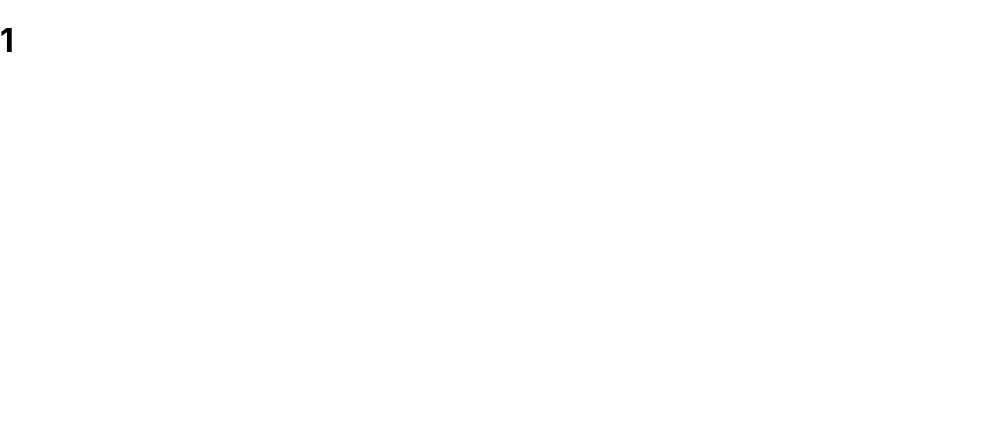
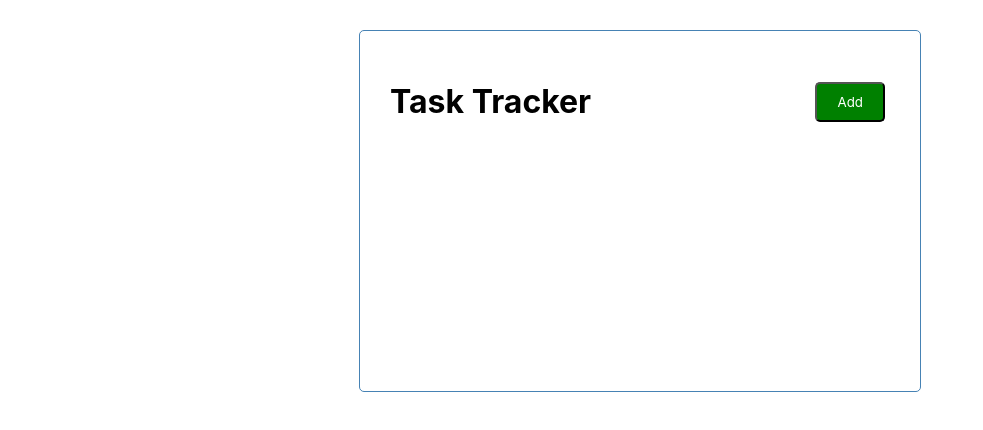
Before and after one commit to iAmNsengi/react-todo-app, a React (Create React App) app: page / in a window 1280 px wide. Shown: the top 430 px of the page, without its empty margins (0-983 px from the left). Built offline with nearby package versions, Linux system fonts and the light colour scheme.

Commit message:
feat: button component

```diff
--- a/src/App.js
+++ b/src/App.js
@@ -1,9 +1,10 @@
 import Header from "./components/Header";
+import "./index.css";
 
 function App() {
   return (
-    <div className="App">
-      <Header title={1} />
+    <div className="container">
+      <Header />
     </div>
   );
 }
--- /dev/null
+++ b/src/components/Button.js
@@ -0,0 +1,25 @@
+import React from "react";
+import PropTypes from "prop-types";
+
+const Button = ({ color, text, onClick }) => {
+  return (
+    <button
+      onClick={onClick}
+      style={{ backgroundColor: color }}
+      className="btn"
+    >
+      {text}{" "}
+    </button>
+  );
+};
+
+Button.defaulProps = {
+  color: "steelBlue",
+};
+
+Button.propTypes = {
+  text: PropTypes.string,
+  color: PropTypes.string,
+  onClick: PropTypes.func,
+};
+export default Button;
--- a/src/components/Header.js
+++ b/src/components/Header.js
@@ -1,11 +1,16 @@
 import React from "react";
 import PropTypes from "prop-types";
+import Button from "./Button";
 
 const Header = (props) => {
+  const onClick = (e) => {
+    console.log("cliked");
+  };
   return (
-    <div>
+    <header className="header">
       <h1>{props.title}</h1>
-    </div>
+      <Button onClick={onClick} text="Add" color="green" />
+    </header>
   );
 };
 
```
Also changed, not shown: src/components/Tasks.js (added, +25 -0 lines), src/index.js (+5 -6 lines).
